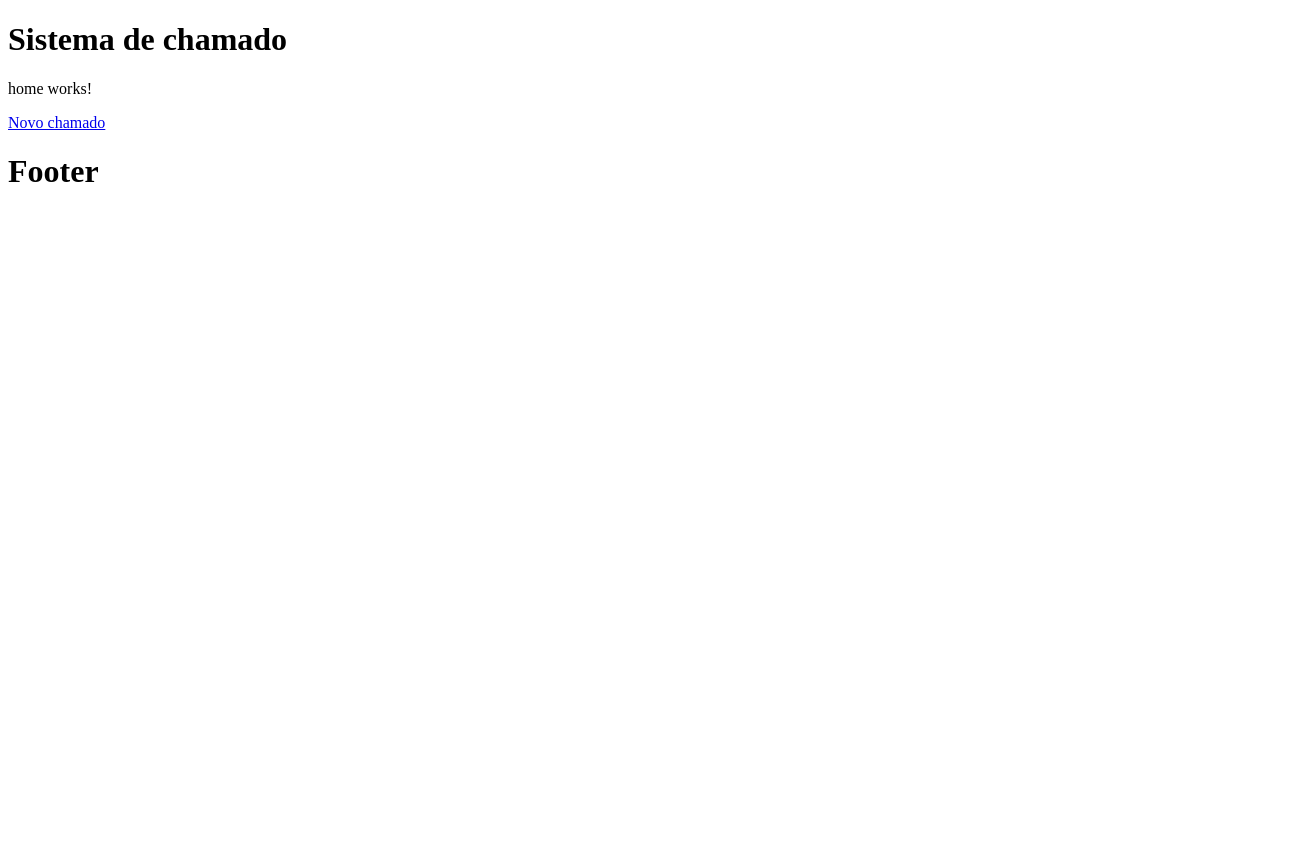
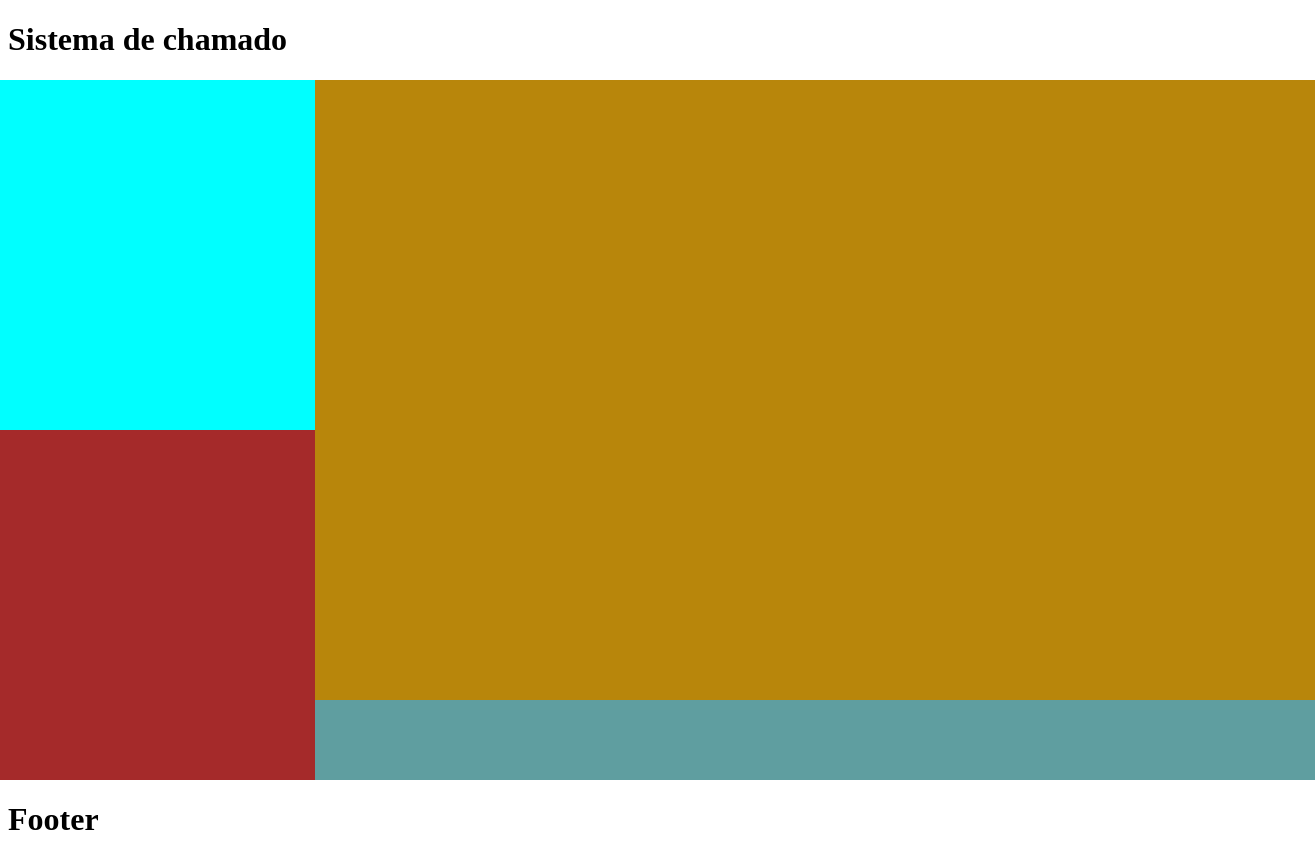
Before and after one commit to gustavo-henrique-pereira-lima/front-chamado, an Angular app: page /adm in a window 1280 px wide. Before the commit this address led to /home. Shown: the whole page, 1315 px wide, since content can reach past the window. Before the commit the page ends 800 px from the top, so only its background shows below. Built offline with nearby package versions, Linux system fonts and the light colour scheme.

Commit message:
Layout primario

```diff
--- a/src/app/app.routes.ts
+++ b/src/app/app.routes.ts
@@ -1,6 +1,7 @@
 import { Routes } from '@angular/router';
 import { AbrirChamadoComponent } from './components/pages/abrir-chamado/abrir-chamado.component';
 import { HomeComponent } from './components/pages/home/home.component';
+import { AdmComponent } from './components/pages/adm/adm.component';
 
 export const routes: Routes = [
 
@@ -8,6 +9,8 @@ export const routes: Routes = [
 
     {path: 'abrir-chamado', component:AbrirChamadoComponent},
 
+    {path: 'adm', component:AdmComponent},
+
     {path: '**', redirectTo: 'home'}
 
 ];
--- a/src/app/components/pages/adm/adm.component.css
+++ b/src/app/components/pages/adm/adm.component.css
@@ -0,0 +1,30 @@
+.geral{
+    display: flex;
+    justify-content: center;
+}
+.filtro{
+    background-color: aqua;
+    width: 350px;
+    height: 350px;
+}
+.historico{
+    background-color: brown;
+    width: 350px;
+    height: 350px;
+}
+.lista-chamados{
+    background-color: blueviolet;
+    width: 1000px;
+    height: 620px;
+    overflow: auto;
+}
+
+.chamado{
+    background-color: darkgoldenrod;
+    height: 100px;
+}
+.barra-tarefas{
+    background-color: cadetblue;
+    width: 1000px;
+    height: 80px;
+}
--- a/src/app/components/pages/adm/adm.component.html
+++ b/src/app/components/pages/adm/adm.component.html
@@ -1 +1,71 @@
-<p>Commit incial adm</p>
+<div class="geral">
+
+    <div>
+        <div class="filtro">
+        </div>
+
+        <div class="historico">
+
+        </div>
+    </div>
+
+    <div>
+        <div class="lista-chamados">
+
+            <div class="chamado">
+            </div>
+
+            <div class="chamado">
+            </div>
+
+            <div class="chamado">
+            </div>
+
+            <div class="chamado">
+            </div>
+
+            <div class="chamado">
+            </div>
+
+            <div class="chamado">
+            </div>
+
+            <div class="chamado">
+            </div>
+
+            <div class="chamado">
+            </div>
+
+            <div class="chamado">
+            </div>
+
+            <div class="chamado">
+            </div>
+
+            <div class="chamado">
+            </div>
+
+            <div class="chamado">
+            </div>
+
+            <div class="chamado">
+            </div>
+
+            <div class="chamado">
+            </div>
+
+            <div class="chamado">
+            </div>
+
+            <div class="chamado">
+            </div>
+
+
+        </div>
+
+        <div class="barra-tarefas">
+
+        </div>
+    </div>
+
+</div>
```
